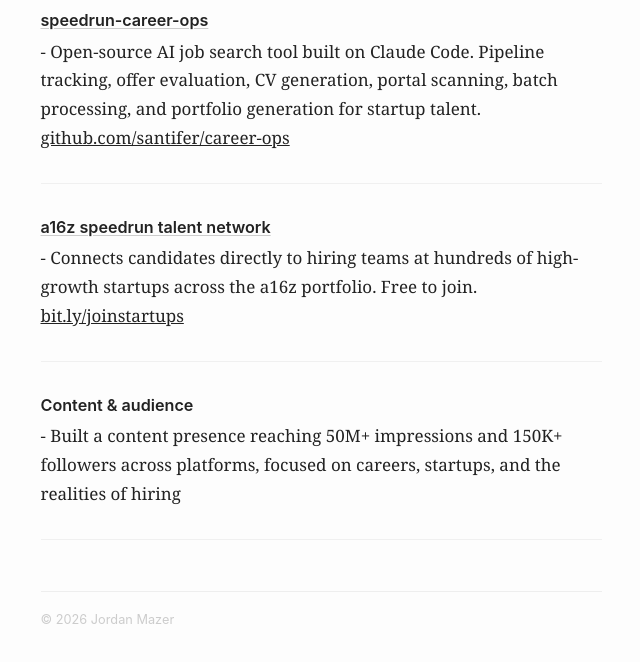
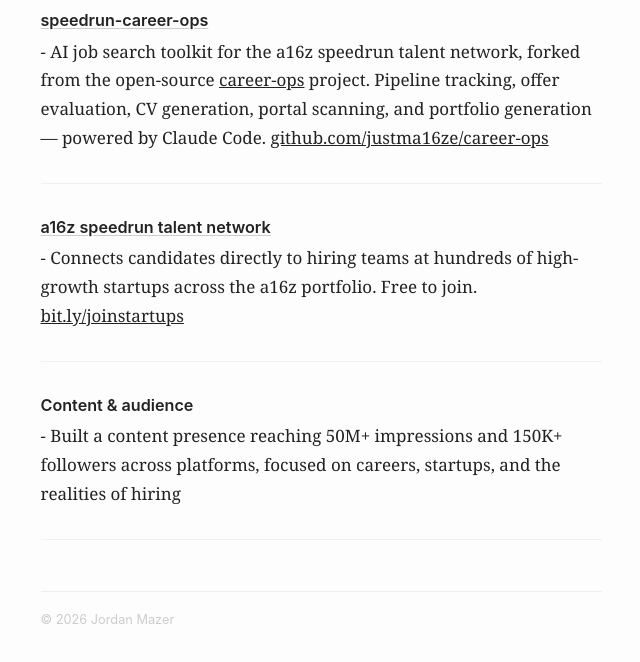
Before and after one commit to justma16ze/portfolio, a plain HTML site: page work.html in a window 1280 px wide. Shown: the part 214-876 px from the top of the page, without its empty margins (319-959 px from the left). Drawn offline with Linux system fonts and the light colour scheme.

Commit message:
Deploy portfolio

```diff
--- a/work.html
+++ b/work.html
@@ -48,7 +48,7 @@
 </head>
 <body>
 <nav><a href="index.html" class="site-name">Jordan Mazer</a> <a href="index.html">Home</a> <span class="nav-active">Work</span> <a href="experience.html">Experience</a> <a href="about.html">About</a></nav>
-<h1>Work</h1><p>Selected projects and things I've built.</p><div class="project"><h3><a href="https://github.com/santifer/career-ops">speedrun-career-ops</a></h3><p>- Open-source AI job search tool built on Claude Code. Pipeline tracking, offer evaluation, CV generation, portal scanning, batch processing, and portfolio generation for startup talent. <a href="https://github.com/santifer/career-ops" target="_blank" rel="noopener">github.com/santifer/career-ops</a></p></div>
+<h1>Work</h1><p>Selected projects and things I've built.</p><div class="project"><h3><a href="https://github.com/santifer/career-ops">speedrun-career-ops</a></h3><p>- AI job search toolkit for the a16z speedrun talent network, forked from the open-source <a href="https://github.com/santifer/career-ops" target="_blank" rel="noopener">career-ops</a> project. Pipeline tracking, offer evaluation, CV generation, portal scanning, and portfolio generation — powered by Claude Code. <a href="https://github.com/justma16ze/career-ops" target="_blank" rel="noopener">github.com/justma16ze/career-ops</a></p></div>
 <div class="project"><h3><a href="https://bit.ly/joinstartups">a16z speedrun talent network</a></h3><p>- Connects candidates directly to hiring teams at hundreds of high-growth startups across the a16z portfolio. Free to join. <a href="https://bit.ly/joinstartups" target="_blank" rel="noopener">bit.ly/joinstartups</a></p></div>
 <div class="project"><h3>Content &amp; audience</h3><p>- Built a content presence reaching 50M+ impressions and 150K+ followers across platforms, focused on careers, startups, and the realities of hiring</p></div>
 <footer>&copy; 2026 Jordan Mazer</footer>
```
Also changed, not shown: about.html (+1 -0 lines), experience.html (+1 -1 lines).
